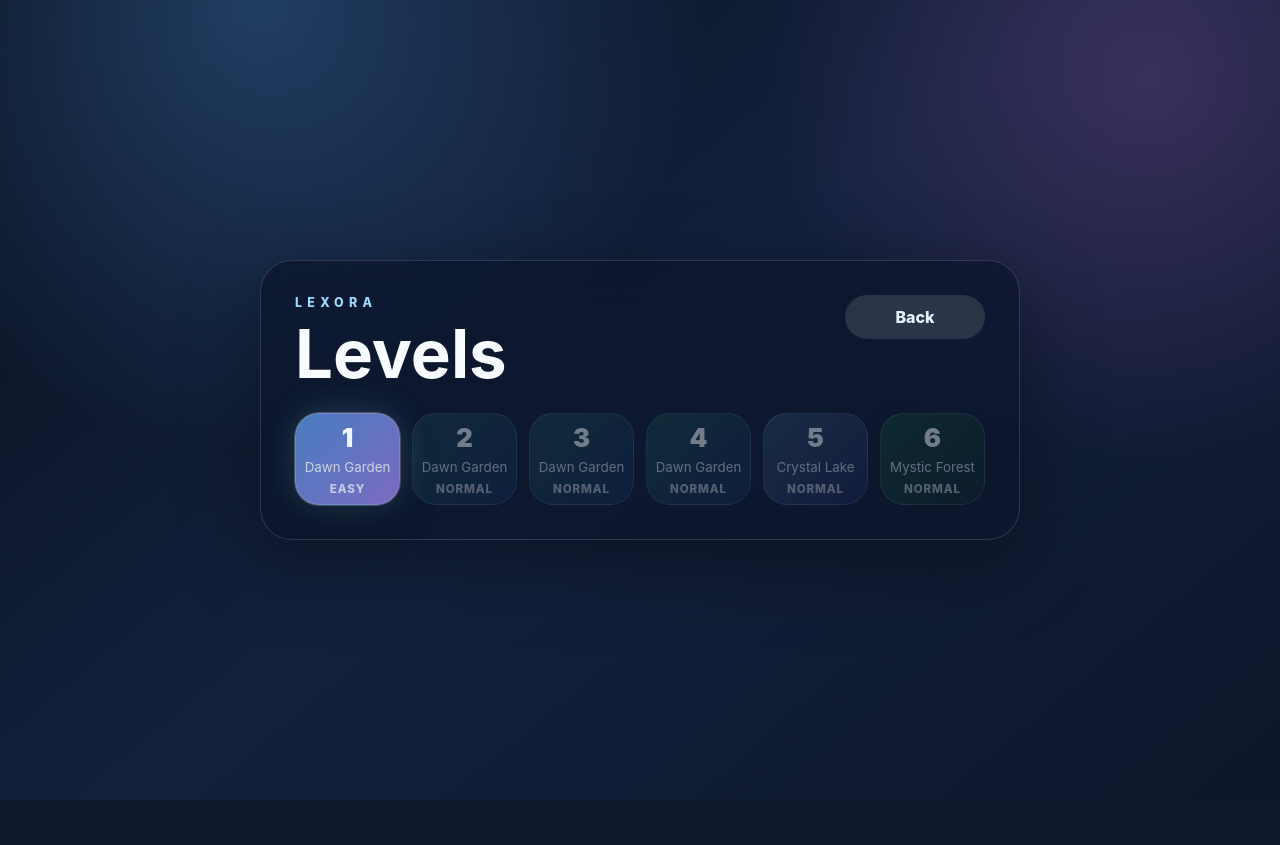
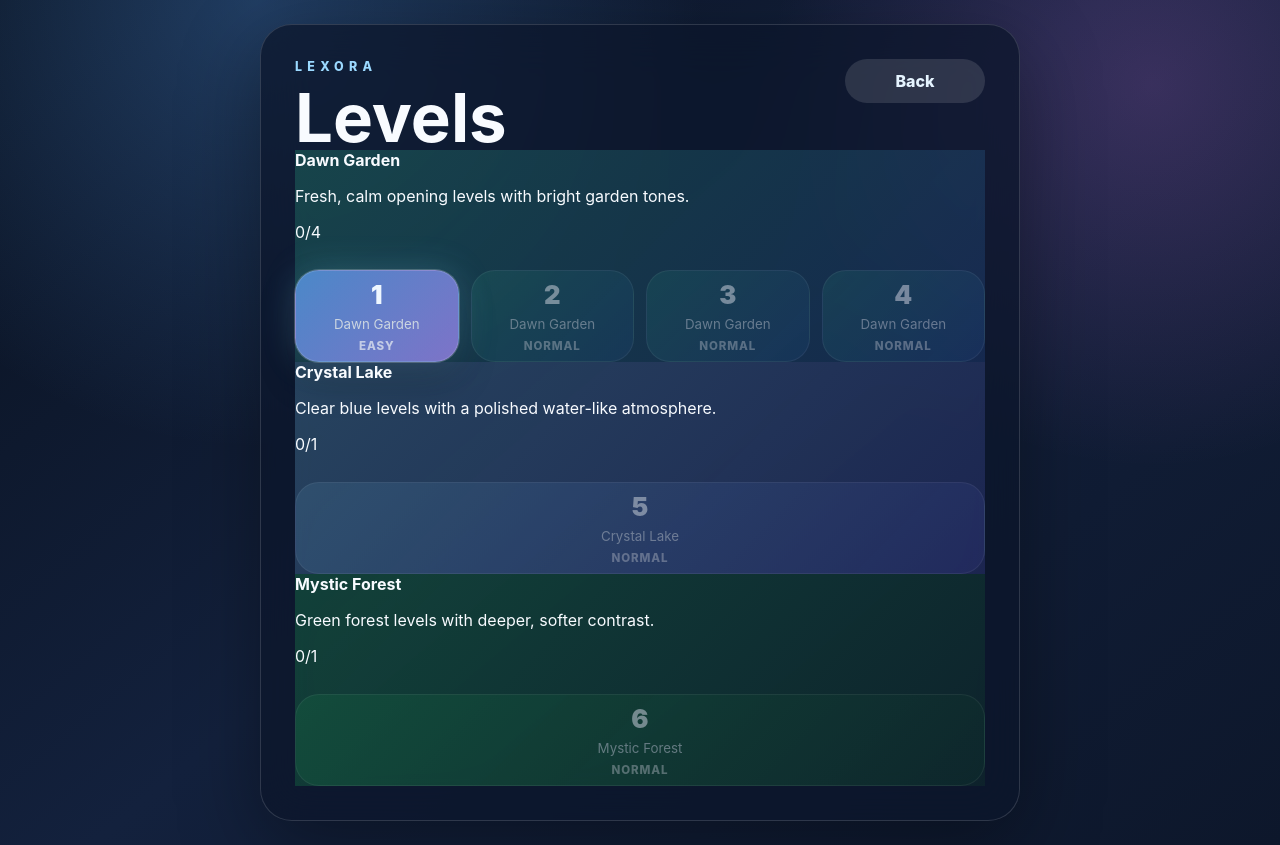
Before and after one commit to foxboxstudiodev/Lexora, a React (Vite) app: page / in a window 1280 px wide. Both pictures are taken after a click on the button "Levels". Before the commit the page ends 800 px from the top, so only its background shows below. Built offline with nearby package versions, Linux system fonts and the light colour scheme.

Commit message:
Group level map by world chapters

```diff
--- a/src/features/levels/LevelMap.tsx
+++ b/src/features/levels/LevelMap.tsx
@@ -1,6 +1,11 @@
 import { Labels } from '../i18n/translations';
 import { getWorldById } from '../worlds/worlds';
 import { Level } from './types';
+
+type WorldSection = {
+  themeId: string;
+  levels: Level[];
+};
 
 type LevelMapProps = {
   labels: Labels;
@@ -11,7 +16,29 @@ type LevelMapProps = {
   onSelectLevel: (levelId: number) => void;
 };
 
+function groupLevelsByWorld(levels: Level[]): WorldSection[] {
+  const sections: WorldSection[] = [];
+
+  for (const level of levels) {
+    const lastSection = sections[sections.length - 1];
+    if (lastSection?.themeId === level.themeId) {
+      lastSection.levels.push(level);
+    } else {
+      sections.push({ themeId: level.themeId, levels: [level] });
+    }
+  }
+
+  return sections;
+}
+
+function getWorldProgress(sectionLevels: Level[], completed: number[]): string {
+  const completedCount = sectionLevels.filter((level) => completed.includes(level.id)).length;
+  return `${completedCount}/${sectionLevels.length}`;
+}
+
 export function LevelMap({ labels, levels, currentLevel, completed, onBack, onSelectLevel }: LevelMapProps) {
+  const worldSections = groupLevelsByWorld(levels);
+
   return (
     <section className="screen-panel level-map-screen">
       <div className="screen-header">
@@ -22,12 +49,24 @@ export function LevelMap({ labels, levels, currentLevel, completed, onBack, onSe
         <button className="secondary-button compact" onClick={onBack}>{labels.back}</button>
       </div>
 
-      <div className="level-grid">
-        {levels.map((level) => {
+      <div className="world-section-list">
+        {worldSections.map((section) => {
+          const world = getWorldById(section.themeId);
+          return (
+            <section key={`${section.themeId}-${section.levels[0]?.id ?? 0}`} className={`world-section level-theme-${section.themeId}`}>
+              <header className="world-section-header">
+                <div>
+                  <strong>{world.name}</strong>
+                  <p>{world.description}</p>
+                </div>
+                <span>{getWorldProgress(section.levels, completed)}</span>
+              </header>
+
+              <div className="level-grid compact-grid">
+                {section.levels.map((level) => {
                   const isCompleted = completed.includes(level.id);
                   const isCurrent = level.id === currentLevel;
                   const isUnlocked = isCompleted || isCurrent || level.id <= currentLevel;
-          const world = getWorldById(level.themeId);
                   return (
                     <button
                       key={level.id}
@@ -45,4 +84,8 @@ export function LevelMap({ labels, levels, currentLevel, completed, onBack, onSe
               </div>
             </section>
           );
+        })}
+      </div>
+    </section>
+  );
 }
```
Lines whose indentation alone changed are shown as unchanged.
